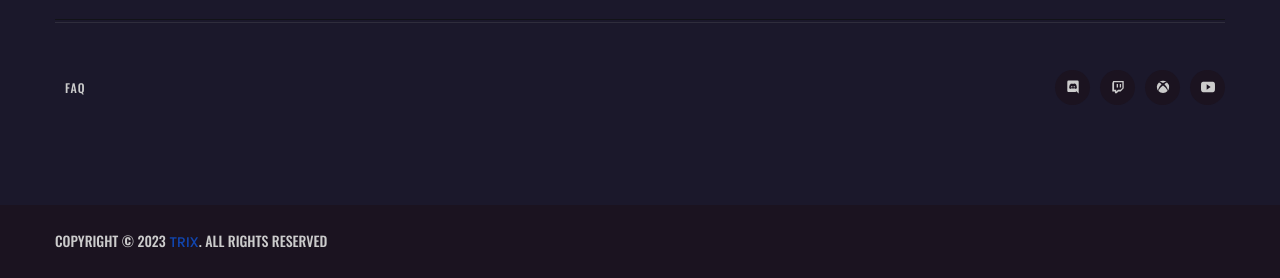
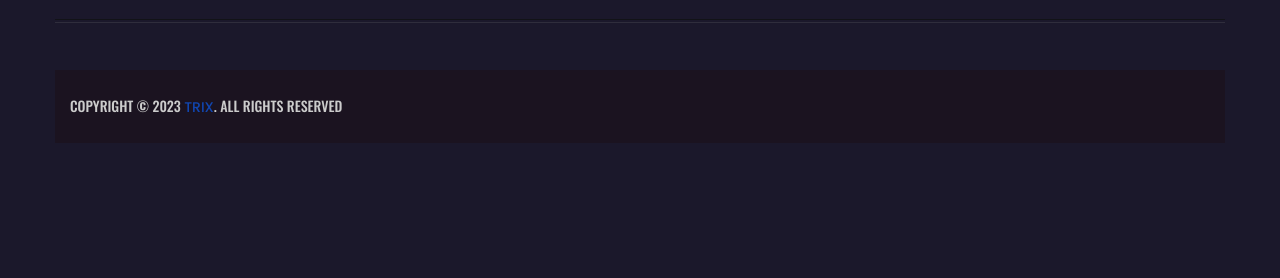
Before and after one commit to TrixStartup/trix, a plain HTML site: page index.html in a window 1280 px wide. Shown: the part 7448-7726 px from the top of the page. After the commit the page ends 7691 px from the top, so only its background shows below. Drawn offline with nearby package versions, Linux system fonts and the light colour scheme; a web font is replaced by a local one.

Commit message:
Update index.html

```diff
--- a/index.html
+++ b/index.html
@@ -1222,45 +1222,6 @@
 
             </div>
 
-            <div class="footer-quicklinks">
-
-              <ul class="quicklink-list">
-
-                <li>
-                  <a href="#" class="quicklink-item">Faq</a>
-                </li>
-
-              </ul>
-
-              <ul class="footer-social-list">
-
-                <li>
-                  <a href="#" class="footer-social-link">
-                    <ion-icon name="logo-discord"></ion-icon>
-                  </a>
-                </li>
-
-                <li>
-                  <a href="#" class="footer-social-link">
-                    <ion-icon name="logo-twitch"></ion-icon>
-                  </a>
-                </li>
-
-                <li>
-                  <a href="#" class="footer-social-link">
-                    <ion-icon name="logo-xbox"></ion-icon>
-                  </a>
-                </li>
-
-                <li>
-                  <a href="#" class="footer-social-link">
-                    <ion-icon name="logo-youtube"></ion-icon>
-                  </a>
-                </li>
-              </ul>
-            </div>
-          </div>
-        </div>
 
         <div class="footer-bottom">
           <div class="container">
```
